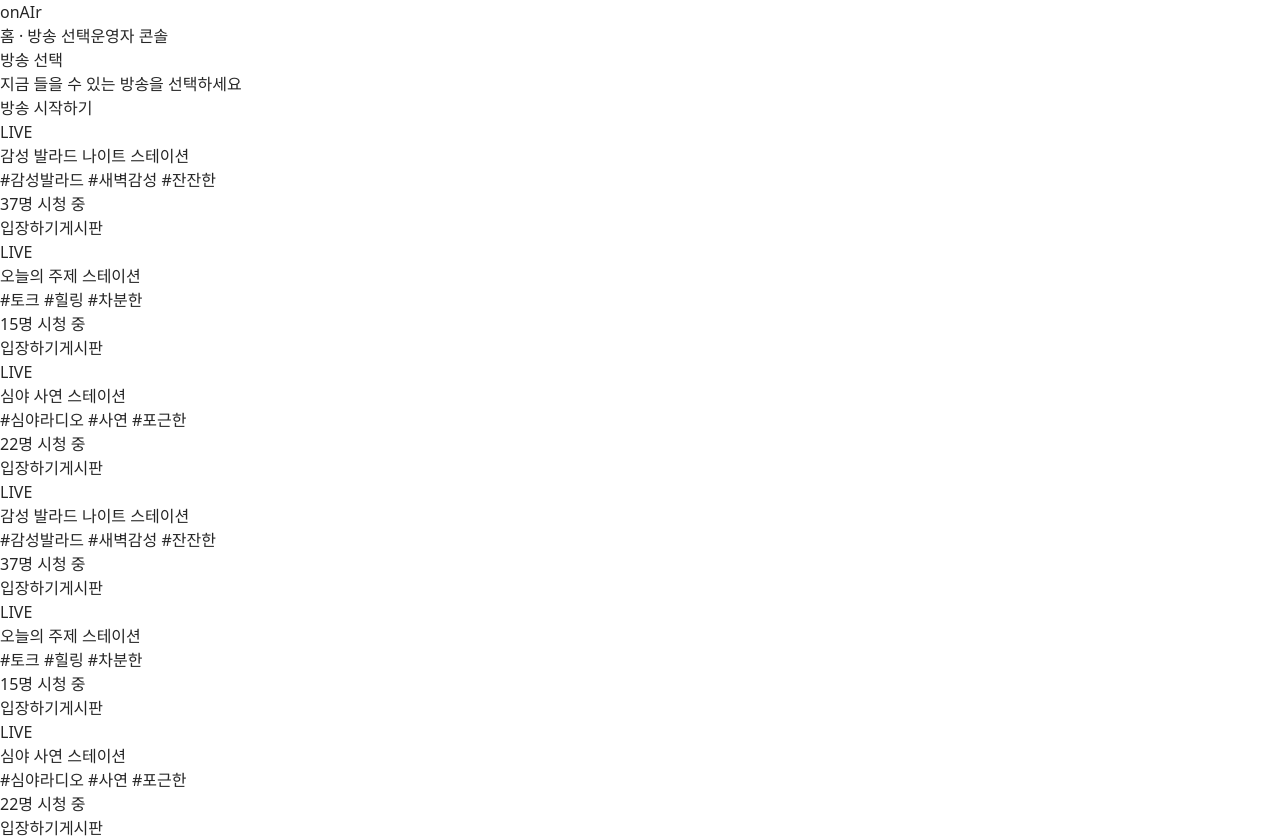
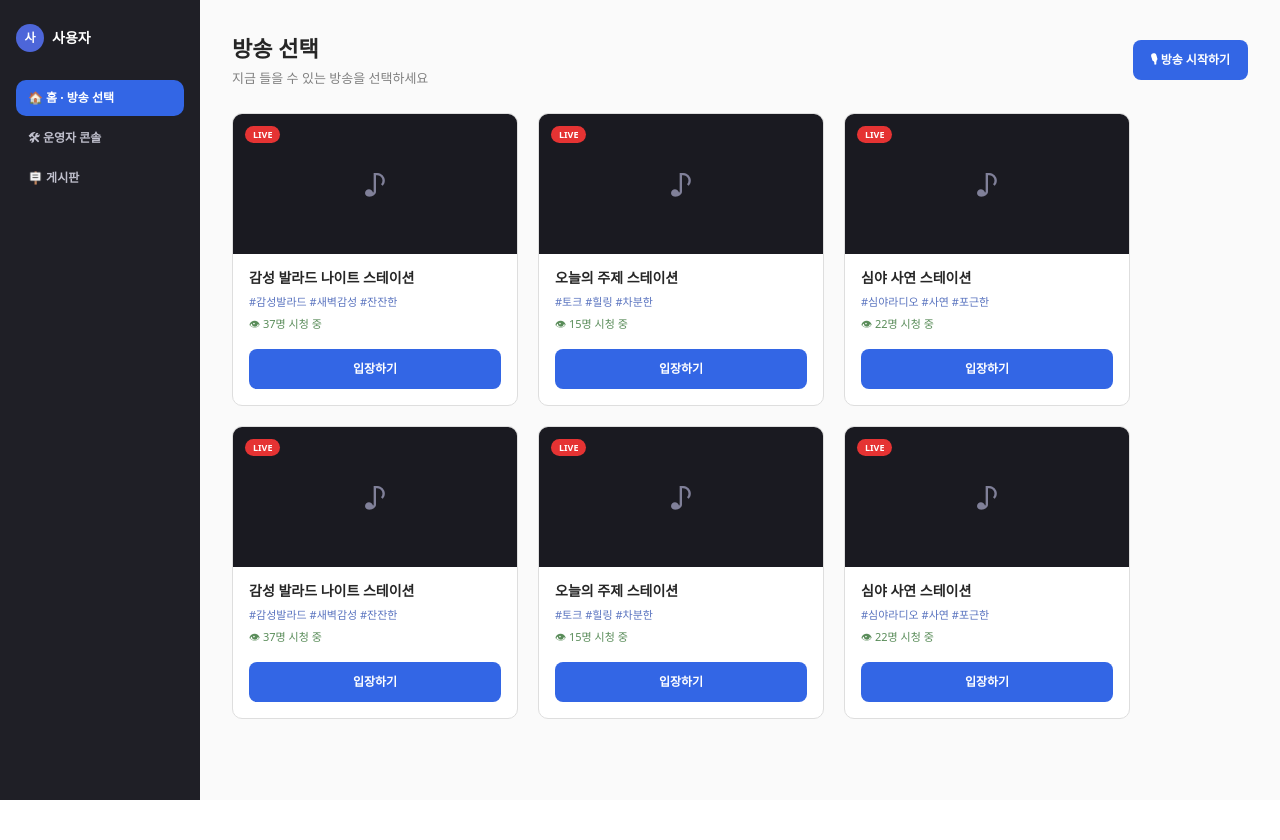
Before and after one commit to pch4947/onAIr, a React (Vite) app in the folder apps/frontend/: page / in a window 1280 px wide. After the commit the page ends 800 px from the top, so only its background shows below. Built offline with nearby package versions, Linux system fonts and the light colour scheme.

Commit message:
style: 방송 선택 화면 스타일링 (#15)

```diff
--- a/apps/frontend/src/routes/main/MainPage.tsx
+++ b/apps/frontend/src/routes/main/MainPage.tsx
@@ -1,7 +1,8 @@
-// FEATURE: 00_Main_방송 선택 화면
+// 00_Main_방송 선택 화면
 
 import { useState } from 'react'
 import { useNavigate } from 'react-router-dom'
+import { Sidebar } from '@/app/Sidebar'
 import { StartBroadcastModal } from '@/routes/main/StartBroadcastModal'
 import { STATIONS } from '@/routes/main/mock'
 
@@ -10,45 +11,52 @@ export function MainPage() {
   const navigate = useNavigate()
 
   return (
-    <div>
-      <aside>
-        <div>onAIr</div>
-        <nav>
-          <button type="button" onClick={() => navigate('/')}>
-            홈 · 방송 선택
-          </button>
-          <button type="button" onClick={() => navigate('/admin')}>
-            운영자 콘솔
-          </button>
-        </nav>
-      </aside>
+    <div className="flex min-h-screen">
+      <Sidebar active="main" />
 
-      <main>
-        <header>
-          <div>
-            <h1>방송 선택</h1>
-            <p>지금 들을 수 있는 방송을 선택하세요</p>
+      <main className="flex-1 bg-bg p-8">
+        <header className="mb-6 flex items-center justify-between">
+          <div className="flex flex-col gap-1">
+            <h1 className="text-[22px] font-semibold text-text">방송 선택</h1>
+            <p className="text-[13px] text-text-muted">지금 들을 수 있는 방송을 선택하세요</p>
           </div>
-          <button type="button" onClick={() => setIsModalOpen(true)}>
-            방송 시작하기
+          <button
+            type="button"
+            onClick={() => setIsModalOpen(true)}
+            className="rounded-md bg-primary px-4.5 py-3 text-xs font-semibold text-white"
+          >
+            🎙 방송 시작하기
           </button>
         </header>
 
-        <ul>
+        <ul className="flex flex-wrap gap-5">
           {STATIONS.map((station) => (
-            <li key={station.id}>
-              <div>
-                <span>LIVE</span>
+            <li
+              key={station.id}
+              className="w-[286px] overflow-hidden rounded-lg border border-border bg-surface"
+            >
+              <div className="relative flex h-[140px] items-center justify-center bg-thumbnail">
+                <span className="text-3xl text-thumbnail-icon">♪</span>
+                <span className="absolute left-3 top-3 rounded-[10px] bg-live px-2 py-0.5 text-[9px] font-semibold text-white">
+                  LIVE
+                </span>
               </div>
-              <h2>{station.title}</h2>
-              <p>{station.hashtags.join(' ')}</p>
-              <p>{station.viewerCount}명 시청 중</p>
-              <button type="button" onClick={() => navigate('/listen')}>
-                입장하기
-              </button>
-              <button type="button" onClick={() => navigate('/board')}>
-                게시판
-              </button>
+              <div className="flex flex-col gap-1.5 px-4 pt-3.5">
+                <h2 className="text-sm font-semibold text-text">{station.title}</h2>
+                <p className="text-[11px] font-medium text-hashtag">
+                  {station.hashtags.join(' ')}
+                </p>
+                <p className="text-[11px] text-viewer">👁 {station.viewerCount}명 시청 중</p>
+              </div>
+              <div className="p-4">
+                <button
+                  type="button"
+                  onClick={() => navigate('/listen')}
+                  className="w-full rounded-md bg-primary py-3 text-xs font-semibold text-white"
+                >
+                  입장하기
+                </button>
+              </div>
             </li>
           ))}
         </ul>
--- a/apps/frontend/src/routes/main/StartBroadcastModal.tsx
+++ b/apps/frontend/src/routes/main/StartBroadcastModal.tsx
@@ -1,12 +1,44 @@
-// FEATURE: 00b_Main_방송 시작하기 (모달)
+// 00b_Main_방송 시작하기
 
 import { useState } from 'react'
 
-type Tone = '차분한' | '발랄한' | '따뜻한' | '재미있는'
+const TONES = ['차분한 상담사', '발랄한 베프', '따뜻한 힐러', '유쾌한 예능인', '츤데레'] as const
+const BOARD_READING_OPTIONS = ['읽음', '읽지 않음'] as const
+const CHAT_OPTIONS = ['사용', '사용 안 함'] as const
+const VISIBILITY_OPTIONS = ['공개방', '비공개방'] as const
+const PARTICIPANT_LIMIT_OPTIONS = ['제한 없음', '인원 제한'] as const
 
-const TONES: Tone[] = ['차분한', '발랄한', '따뜻한', '재미있는']
+interface ToggleChipsProps<T extends string> {
+  options: readonly T[]
+  value: T
+  onChange: (value: T) => void
+}
 
-const DURATIONS = ['1시간', '2시간', '3시간']
+function ToggleChips<T extends string>({ options, value, onChange }: ToggleChipsProps<T>) {
+  return (
+    <div className="flex flex-wrap gap-2">
+      {options.map((option) => (
+        <button
+          key={option}
+          type="button"
+          aria-pressed={value === option}
+          onClick={() => onChange(option)}
+          className={
+            value === option
+              ? 'rounded-xl bg-primary px-3.5 py-2 text-xs font-semibold text-white'
+              : 'rounded-xl bg-chip-bg px-3.5 py-2 text-xs font-medium text-chip-text'
+          }
+        >
+          {option}
+        </button>
+      ))}
+    </div>
+  )
+}
+
+const fieldLabelClass = 'text-[13px] font-medium text-label'
+const textInputClass =
+  'h-10 w-full rounded-lg border border-field-border bg-field-bg px-3.5 text-[13px] text-text placeholder:text-field-placeholder'
 
 interface StartBroadcastModalProps {
   onClose: () => void
@@ -15,17 +47,15 @@ interface StartBroadcastModalProps {
 export function StartBroadcastModal({ onClose }: StartBroadcastModalProps) {
   const [title, setTitle] = useState('')
   const [description, setDescription] = useState('')
-  const [tone, setTone] = useState<Tone>('차분한')
-  const [playlistMode, setPlaylistMode] = useState('무드 기반 자동 선곡')
-  const [tags, setTags] = useState(['#발라드', '#어쿠스틱', '#잔잔한'])
+  const [tone, setTone] = useState<(typeof TONES)[number]>('차분한 상담사')
+  const [boardReading, setBoardReading] = useState<(typeof BOARD_READING_OPTIONS)[number]>('읽음')
+  const [chatUsage, setChatUsage] = useState<(typeof CHAT_OPTIONS)[number]>('사용')
+  const [visibility, setVisibility] = useState<(typeof VISIBILITY_OPTIONS)[number]>('공개방')
+  const [participantLimit, setParticipantLimit] =
+    useState<(typeof PARTICIPANT_LIMIT_OPTIONS)[number]>('제한 없음')
+  const [participantCount, setParticipantCount] = useState('')
   const [startTime, setStartTime] = useState('20:00')
   const [duration, setDuration] = useState('2시간')
-
-  const handleAddTag = () => {
-    const nextTag = window.prompt('추가할 태그를 입력하세요')
-    if (!nextTag) return
-    setTags((prev) => [...prev, nextTag])
-  }
 
   const handleSubmit = (event: React.FormEvent) => {
     event.preventDefault()
@@ -33,94 +63,122 @@ export function StartBroadcastModal({ onClose }: StartBroadcastModalProps) {
   }
 
   return (
-    <div role="dialog" aria-modal="true">
-      <form onSubmit={handleSubmit}>
-        <header>
-          <h2>방송 시작하기</h2>
-          <button type="button" onClick={onClose}>
+    <div className="fixed inset-0 z-50 flex items-start justify-center overflow-y-auto bg-black/60 p-6">
+      <form
+        onSubmit={handleSubmit}
+        className="flex w-full max-w-[560px] flex-col gap-4.5 rounded-xl bg-surface px-7 pb-6 pt-7 shadow-lg"
+      >
+        <header className="flex items-center justify-between">
+          <p className="text-lg font-semibold text-text">🎙 방송 시작하기</p>
+          <button type="button" onClick={onClose} className="text-base text-text-muted">
             ×
           </button>
         </header>
 
-        <label>
-          방송 제목
+        <label className="flex flex-col gap-1.5">
+          <span className={fieldLabelClass}>방송 제목</span>
           <input
             type="text"
             value={title}
             onChange={(event) => setTitle(event.target.value)}
             placeholder="예: 감성 발라드 나이트"
+            className={textInputClass}
           />
         </label>
 
-        <label>
-          방송 설명 (해시태그)
+        <label className="flex flex-col gap-1.5">
+          <span className={fieldLabelClass}>방송 설명 (해시태그)</span>
           <input
             type="text"
             value={description}
             onChange={(event) => setDescription(event.target.value)}
             placeholder="#감성발라드 #새벽감성 #잔잔한"
+            className={textInputClass}
           />
         </label>
 
-        <fieldset>
-          <legend>AI 말투 톤</legend>
-          {TONES.map((option) => (
-            <button
-              key={option}
-              type="button"
-              aria-pressed={tone === option}
-              onClick={() => setTone(option)}
-            >
-              {option}
-            </button>
-          ))}
-        </fieldset>
+        <div className="flex flex-col gap-2">
+          <span className={fieldLabelClass}>AI 성격</span>
+          <ToggleChips options={TONES} value={tone} onChange={setTone} />
+        </div>
 
-        <label>
-          플레이리스트 설정
+        <div className="flex gap-3">
+          <div className="flex flex-1 flex-col gap-2">
+            <span className={fieldLabelClass}>게시판 사연 읽기</span>
+            <ToggleChips
+              options={BOARD_READING_OPTIONS}
+              value={boardReading}
+              onChange={setBoardReading}
+            />
+          </div>
+          <div className="flex flex-1 flex-col gap-2">
+            <span className={fieldLabelClass}>채팅 사용</span>
+            <ToggleChips options={CHAT_OPTIONS} value={chatUsage} onChange={setChatUsage} />
+          </div>
+        </div>
+
+        <div className="flex gap-3">
+          <div className="flex flex-1 flex-col gap-2">
+            <span className={fieldLabelClass}>공개 설정</span>
+            <ToggleChips options={VISIBILITY_OPTIONS} value={visibility} onChange={setVisibility} />
+          </div>
+          <div className="flex flex-1 flex-col gap-2">
+            <span className={fieldLabelClass}>인원 제한</span>
+            <div className="flex items-start gap-2">
+              <ToggleChips
+                options={PARTICIPANT_LIMIT_OPTIONS}
+                value={participantLimit}
+                onChange={setParticipantLimit}
+              />
               <input
                 type="text"
-            value={playlistMode}
-            onChange={(event) => setPlaylistMode(event.target.value)}
+                value={participantCount}
+                onChange={(event) => setParticipantCount(event.target.value)}
+                placeholder="예: 50명"
+                className="h-9 w-[120px] rounded-lg border border-field-border bg-field-bg px-3.5 text-[13px] text-text placeholder:text-field-placeholder"
+              />
+            </div>
+          </div>
+        </div>
+
+        <div className="flex flex-col gap-2">
+          <span className={fieldLabelClass}>방송 시간</span>
+          <div className="flex gap-3">
+            <label className="flex flex-1 flex-col gap-1.5">
+              <span className={fieldLabelClass}>시작 시간</span>
+              <input
+                type="text"
+                value={startTime}
+                onChange={(event) => setStartTime(event.target.value)}
+                className={textInputClass}
               />
             </label>
-        <ul>
-          {tags.map((tag) => (
-            <li key={tag}>{tag}</li>
-          ))}
-          <li>
-            <button type="button" onClick={handleAddTag}>
-              + 태그 추가
-            </button>
-          </li>
-        </ul>
-
-        <div>
-          <label>
-            시작 시간
+            <label className="flex flex-1 flex-col gap-1.5">
+              <span className={fieldLabelClass}>방송 길이</span>
               <input
-              type="time"
-              value={startTime}
-              onChange={(event) => setStartTime(event.target.value)}
+                type="text"
+                value={duration}
+                onChange={(event) => setDuration(event.target.value)}
+                className={textInputClass}
               />
             </label>
-          <label>
-            방송 길이
-            <select value={duration} onChange={(event) => setDuration(event.target.value)}>
-              {DURATIONS.map((option) => (
-                <option key={option} value={option}>
-                  {option}
-                </option>
-              ))}
-            </select>
-          </label>
+          </div>
         </div>
 
-        <footer>
-          <button type="button" onClick={onClose}>
+        <footer className="flex items-center justify-end gap-2">
+          <button
+            type="button"
+            onClick={onClose}
+            className="rounded-md px-4 py-2.5 text-[13px] font-medium text-text-muted"
+          >
             취소
           </button>
-          <button type="submit">방송 시작</button>
+          <button
+            type="submit"
+            className="rounded-md bg-primary px-5 py-2.5 text-[13px] font-semibold text-white"
+          >
+            방송 시작
+          </button>
         </footer>
       </form>
     </div>
```
Lines whose indentation alone changed are shown as unchanged.
